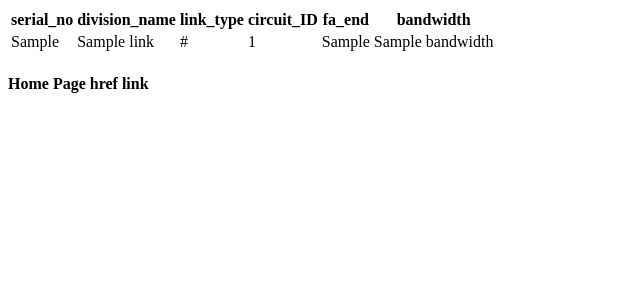
After one commit to BhujayKumarBhatta/ms04, a Django app: template dashboard/dashapp/templates/list_links.html in a window 1280 px wide. The commit adds this page. Shown: the top 300 px of the page, without its empty margins (0-640 px from the left). Run offline with Django 3.2, Linux system fonts and the light colour scheme; the template is opened without the code that fills it: most values are stand-ins (such as "Sample title", 1, 10 or a date in 2020).

Commit message:
list link

```diff
--- a/dashboard/dashapp/templates/home.html
+++ b/dashboard/dashapp/templates/home.html
@@ -30,3 +30,4 @@
 </table>
 
 <a href= "{% url 'dashapp:list_users'  %}"> List Users  </a> <br>
+<a href= "{% url 'dashapp:list_links'  %}"> List Links  </a> <br>
--- /dev/null
+++ b/dashboard/dashapp/templates/list_links.html
@@ -0,0 +1,30 @@
+
+
+
+<table>
+
+<tr>
+  <th>serial_no </th>
+  <th>division_name </th>
+  <th>link_type</th>
+  <th>circuit_ID</th>
+  <th>fa_end</th>
+  <th>bandwidth</th>
+</tr>
+
+{% for link in list_links %}
+<tr>
+<td>{{ link.serial_no }}</td>
+<td>{{ link.division_name }}</td>
+<td>{{ link.link_type }} </td>
+<td> {{ link.circuit_ID }} </td>
+<td> {{ link.fa_end}} </td>
+<td> {{ link.bandwidth}} </td>
+</tr>
+{% endfor %}
+</table>
+
+
+
+
+<h4> Home Page  href link</h4>
--- a/dashboard/dashapp/urls.py
+++ b/dashboard/dashapp/urls.py
@@ -21,4 +21,5 @@ app_name = 'dashapp'
 urlpatterns = [
     path('', views.login, name='login'),
     path('list_users', views.list_users, name='list_users'),
+    path('list_links', views.list_links, name='list_links'),
 ]
```
Also changed, not shown: dashboard/dashapp/views.py (+12 -0 lines), dashboard/db.sqlite3.
